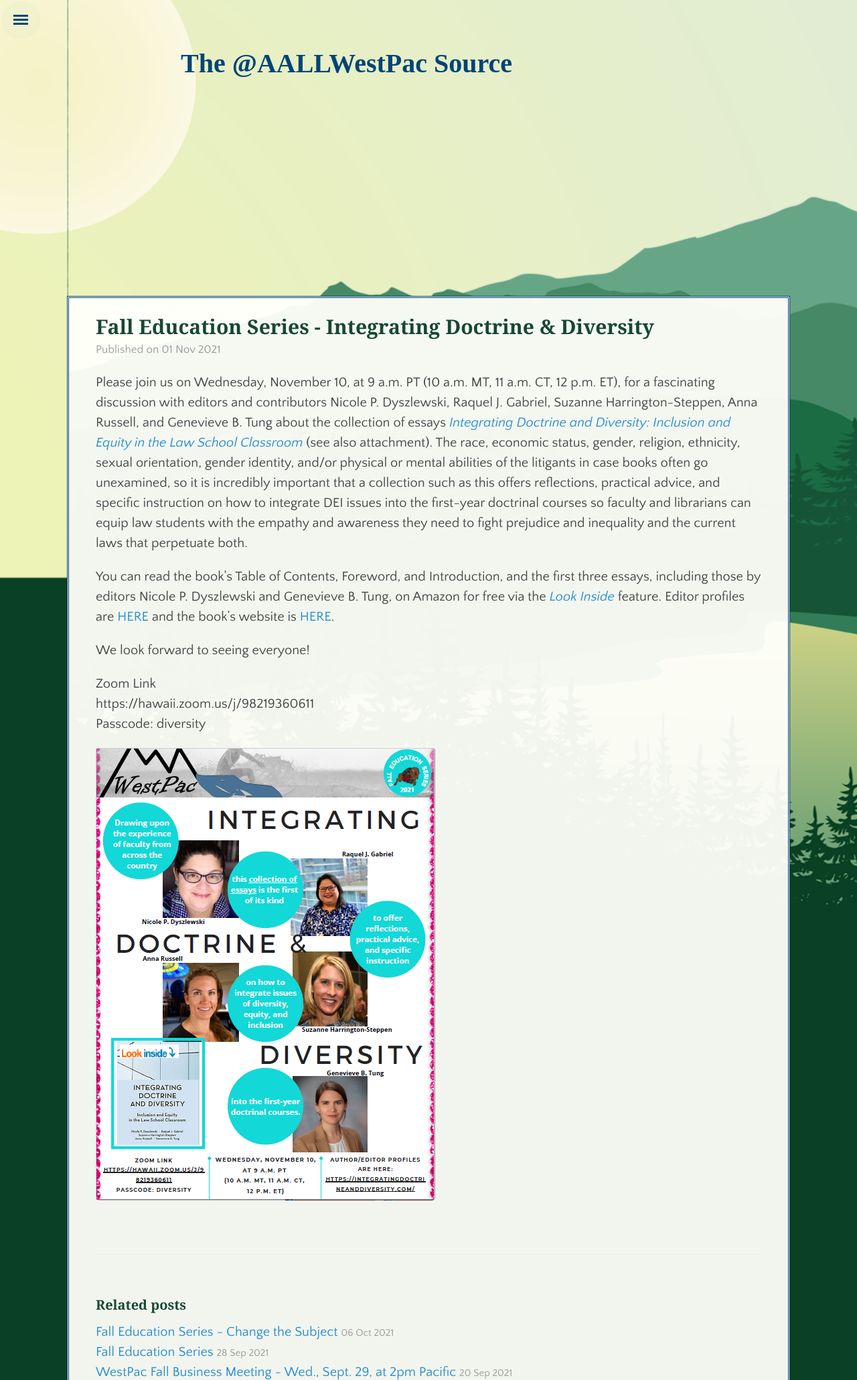
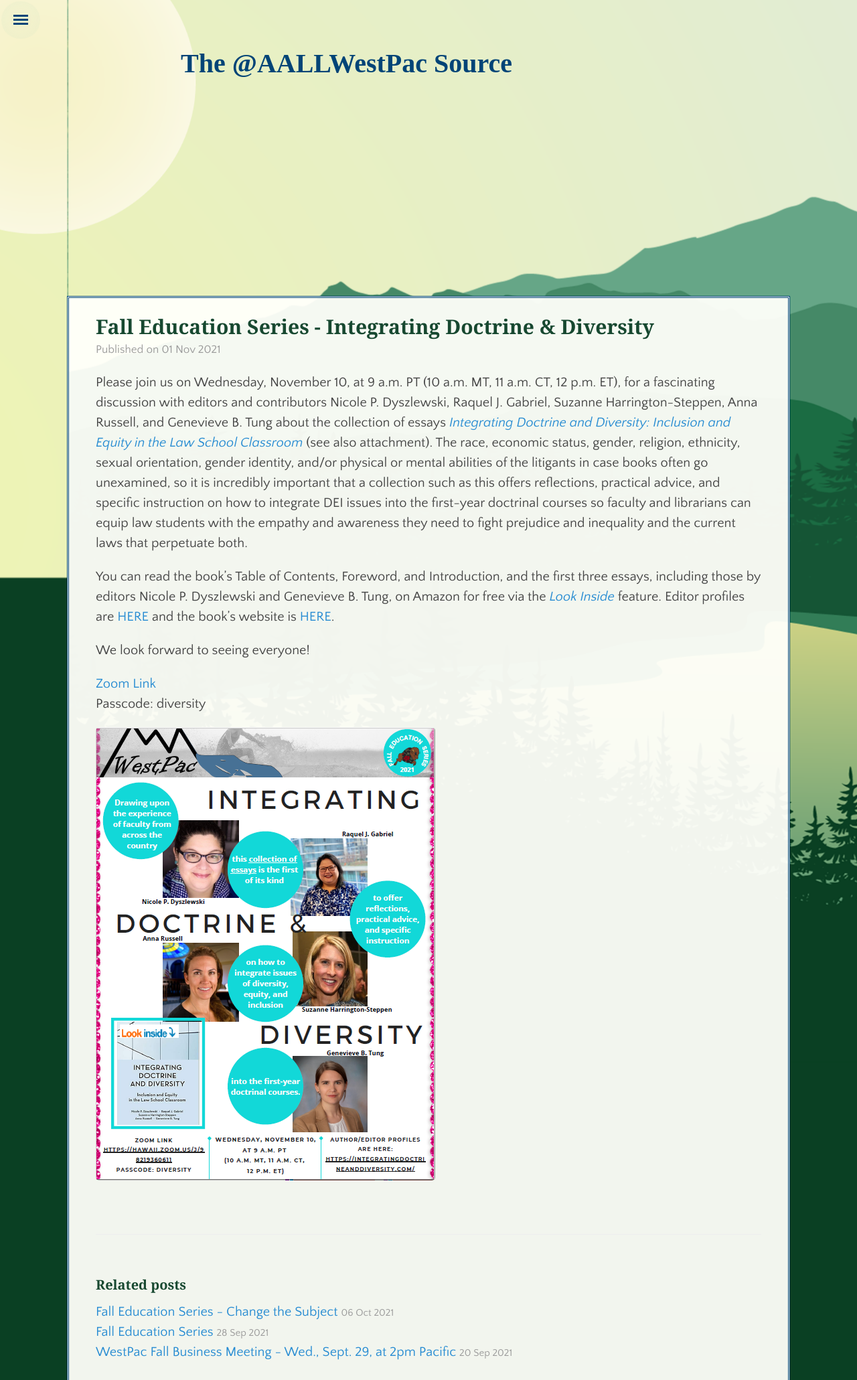
Before and after one commit to aallwestpac/aallwestpac.github.io, a Jekyll site: the page built from _posts/2021-11-01-Integrating-Doctrine-And-Diversity.md, in a window 1280 px wide. Shown: the whole page at 67% size. Built offline with Jekyll 4.4.1, drawn with Linux system fonts in a browser that asks for light colours; some web fonts are replaced.

Commit message:
Update 2021-11-01-Integrating-Doctrine-And-Diversity.md

```diff
--- a/_posts/2021-11-01-Integrating-Doctrine-And-Diversity.md
+++ b/_posts/2021-11-01-Integrating-Doctrine-And-Diversity.md
@@ -11,8 +11,7 @@
 
 We look forward to seeing everyone!
 
-Zoom Link<br>
-https://hawaii.zoom.us/j/98219360611<br>
+<a href="https://hawaii.zoom.us/j/98219360611" target="_blank">Zoom Link</a><br>
 Passcode: diversity<br>
 
 ![Integrating Doctrine & Diversity](https://aallwestpac.github.io/assets/posts/Integrating-Doctrine-and-Diversity.PNG "Integrating Doctrine & Diversity")
```
